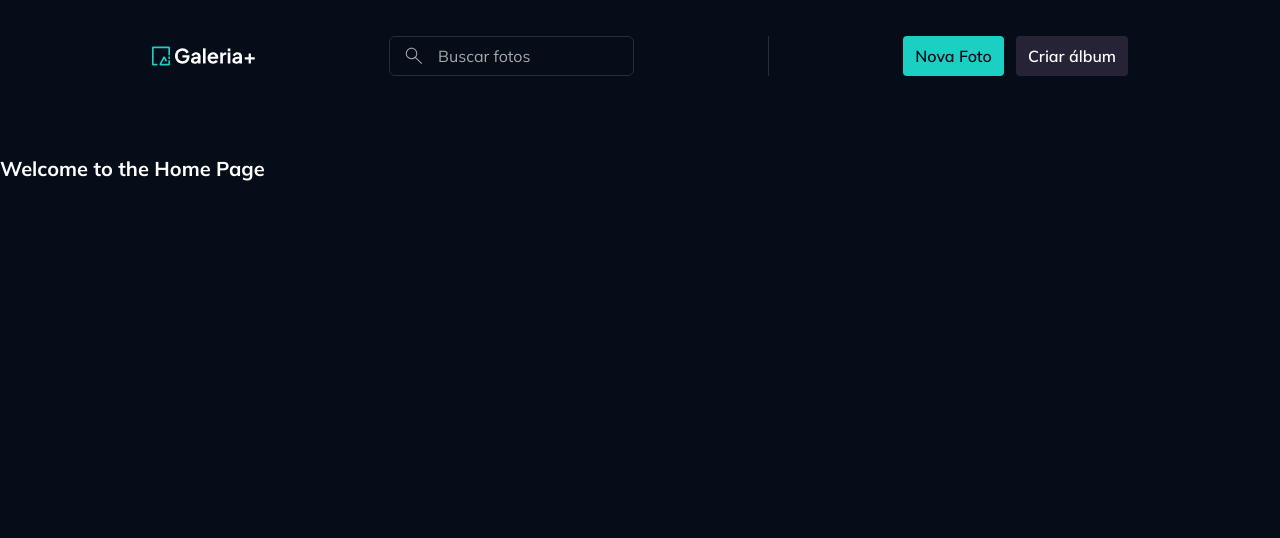
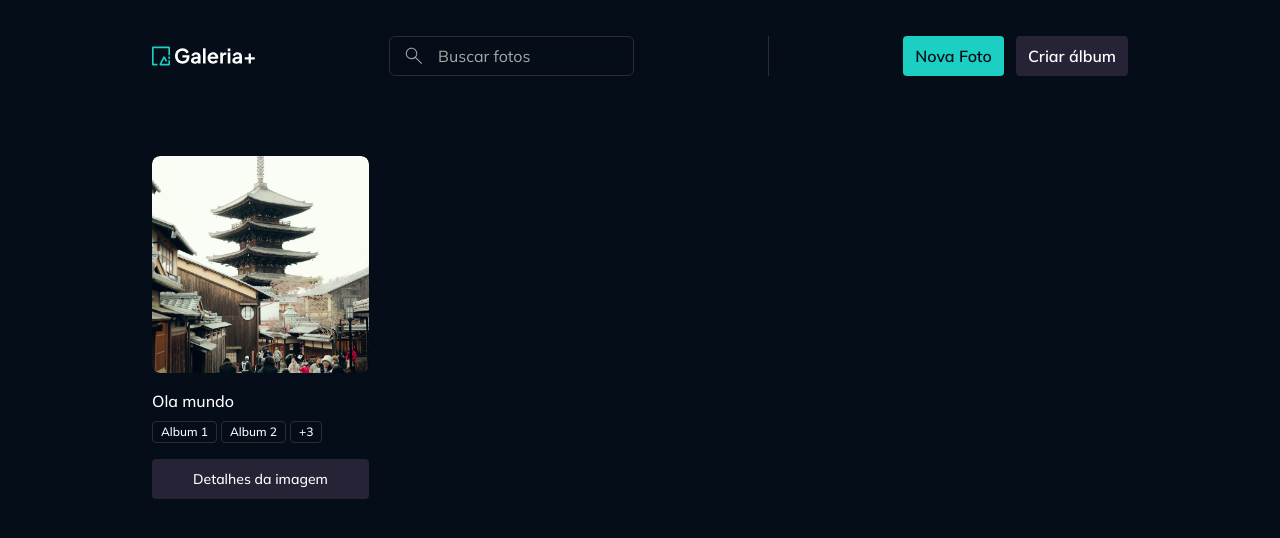
Before and after one commit to guilchaves/rocketseat-react, a React (Vite) app in the folder 5-gallery-plus/: page / in a window 1280 px wide. Shown: the top 538 px of the page. Built offline with nearby package versions, Linux system fonts and the light colour scheme.

Commit message:
chore(gallery): adiciona photowidget

```diff
--- a/5-gallery-plus/src/components/image-file-preview.tsx
+++ /dev/null
@@ -1,31 +0,0 @@
-import type React from "react";
-import { tv } from "tailwind-variants";
-
-export const imageFilePreviewVariants = tv({
-  base: `
-    rounded-lg overflow-hidden
-    `,
-});
-
-export const imageFilePreviewImageVariants = tv({
-  base: "w-full h-full object-cover",
-});
-
-interface ImageFilePreviewProps extends React.ComponentProps<"img"> {
-  imageClassName?: string;
-}
-
-export default function ImageFilePreview({
-  className,
-  imageClassName,
-  ...props
-}: ImageFilePreviewProps) {
-  return (
-    <div className={imageFilePreviewVariants({ className })}>
-      <img
-        className={imageFilePreviewImageVariants({ className: imageClassName })}
-        {...props}
-      />
-    </div>
-  );
-}
--- /dev/null
+++ b/5-gallery-plus/src/components/image-preview.tsx
@@ -0,0 +1,31 @@
+import type React from "react";
+import { tv } from "tailwind-variants";
+
+export const imagePreviewVariants = tv({
+  base: `
+    rounded-lg overflow-hidden
+    `,
+});
+
+export const imagePreviewImageVariants = tv({
+  base: "w-full h-full object-cover",
+});
+
+interface ImagePreviewProps extends React.ComponentProps<"img"> {
+  imageClassName?: string;
+}
+
+export default function ImagePreview({
+  className,
+  imageClassName,
+  ...props
+}: ImagePreviewProps) {
+  return (
+    <div className={imagePreviewVariants({ className })}>
+      <img
+        className={imagePreviewImageVariants({ className: imageClassName })}
+        {...props}
+      />
+    </div>
+  );
+}
--- /dev/null
+++ b/5-gallery-plus/src/contexts/albums/models/album.ts
@@ -0,0 +1,4 @@
+export interface Album {
+  id: string;
+  title: string;
+}
--- /dev/null
+++ b/5-gallery-plus/src/contexts/photos/components/photo-widget.tsx
@@ -0,0 +1,78 @@
+import { Link } from "react-router";
+import Badge from "../../../components/badge";
+import { buttonTextVariants, buttonVariants } from "../../../components/button";
+import ImagePreview from "../../../components/image-preview";
+import Skeleton from "../../../components/skeleton";
+import Text from "../../../components/text";
+import type { Photo } from "../models/photos";
+
+interface PhotoWidgetProps {
+  photo: Photo;
+  loading?: boolean;
+}
+
+export default function PhotoWidget({ photo, loading }: PhotoWidgetProps) {
+  return (
+    <div className="flex flex-col gap-4">
+      {!loading ? (
+        <ImagePreview
+          src={`/images/${photo.imageId}`}
+          title={photo.title}
+          imageClassName="w-[13.5625rem] h-[13.5625rem] rounded-lg"
+        />
+      ) : (
+        <Skeleton className="w-[13.5625rem] h-[13.5625rem] rounded-lg" />
+      )}
+
+      <div className="flex flex-col gap-2">
+        {!loading ? (
+          <Text variant="paragraph-large" className="truncate">
+            {photo.title}
+          </Text>
+        ) : (
+          <Skeleton className="w-full h-6" />
+        )}
+
+        <div className="flex gap-1 min-h-[1.375rem]">
+          {!loading ? (
+            <>
+              {photo.albums.slice(0, 2).map((album) => (
+                <Badge className="truncate" size="xs" key={album.id}>
+                  {album.title}
+                </Badge>
+              ))}
+              {photo.albums.length > 1 && (
+                <Badge size="xs">+{photo.albums.length - 1}</Badge>
+              )}
+            </>
+          ) : (
+            Array.from({ length: 2 }).map((_, index) => (
+              <Skeleton
+                key={`album-loading-${index}`}
+                className="w-full h-4 rounded-sm"
+              />
+            ))
+          )}
+        </div>
+      </div>
+
+      {!loading ? (
+        <Link
+          to={`/fotos/${photo.id}`}
+          className={buttonVariants({
+            variant: "secondary",
+            className: "px-2 py-2",
+          })}
+        >
+          <Text
+            className={buttonTextVariants({ variant: "secondary", size: "sm" })}
+          >
+            Detalhes da imagem
+          </Text>
+        </Link>
+      ) : (
+        <Skeleton className="w-full h-13" />
+      )}
+    </div>
+  );
+}
--- /dev/null
+++ b/5-gallery-plus/src/contexts/photos/models/photos.ts
@@ -0,0 +1,8 @@
+import type { Album } from "../../albums/models/album";
+
+export interface Photo {
+  id: string;
+  title: string;
+  imageId: string;
+  albums: Album[];
+}
--- a/5-gallery-plus/src/pages/page-components.tsx
+++ b/5-gallery-plus/src/pages/page-components.tsx
@@ -16,7 +16,7 @@
   DialogTrigger,
 } from "../components/dialog";
 import Divider from "../components/divider";
-import ImageFilePreview from "../components/image-file-preview";
+import ImagePreview from "../components/image-preview";
 import InputCheckbox from "../components/input-checkbox";
 import InputSingleFile from "../components/input-single-file";
 import InputText from "../components/input-text";
@@ -81,7 +81,7 @@
           form={form}
           allowedExtensions={["png", "jpg", "jpeg", "webp"]}
           maxFileSizeInMB={50}
-          replaceBy={<ImageFilePreview src={fileSrc} alt="Imagem" />}
+          replaceBy={<ImagePreview src={fileSrc} alt="Imagem" />}
           {...form.register("file")}
         />
       </div>
@@ -101,7 +101,7 @@
                 form={form}
                 allowedExtensions={["png", "jpg", "jpeg", "webp"]}
                 maxFileSizeInMB={50}
-                replaceBy={<ImageFilePreview src={fileSrc} alt="Imagem" />}
+                replaceBy={<ImagePreview src={fileSrc} alt="Imagem" />}
                 {...form.register("file")}
               />
             </DialogBody>
--- a/5-gallery-plus/src/pages/page-home.tsx
+++ b/5-gallery-plus/src/pages/page-home.tsx
@@ -1,9 +1,24 @@
-import Text from "../components/text";
+import Container from "../components/container";
+import PhotoWidget from "../contexts/photos/components/photo-widget";
 
 export default function HomePage() {
   return (
-    <>
-      <Text variant="heading-medium">Welcome to the Home Page</Text>
-    </>
+    <Container>
+      <div className="grid grid-cols-4 gap-9">
+        <PhotoWidget
+          photo={{
+            id: "123",
+            title: "Ola mundo",
+            imageId: "portrait-tower.png",
+            albums: [
+              { id: "1", title: "Album 1" },
+              { id: "23", title: "Album 2" },
+              { id: "2131", title: "Album 3" },
+              { id: "12", title: "Album 4" },
+            ],
+          }}
+        />
+      </div>
+    </Container>
   );
 }
```
